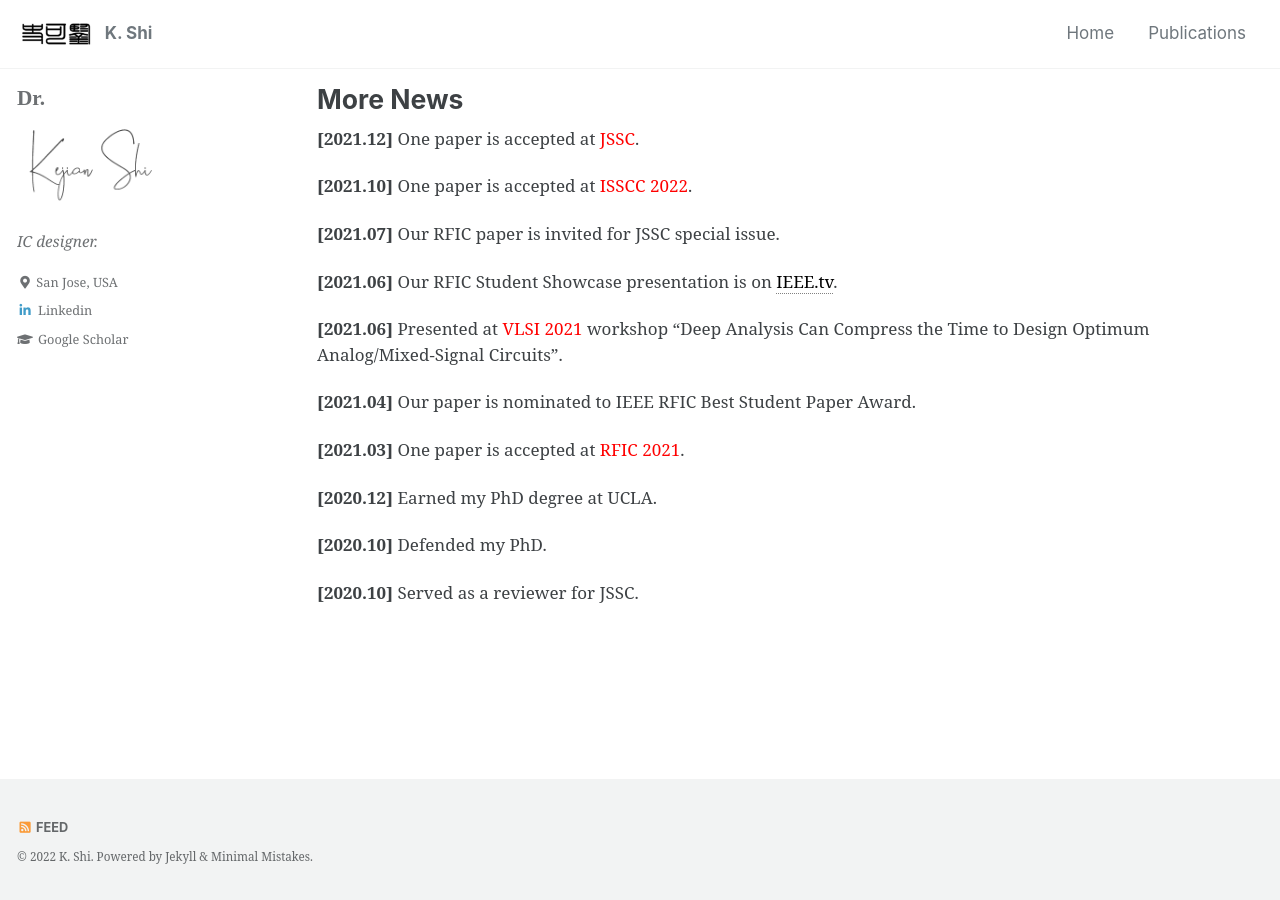
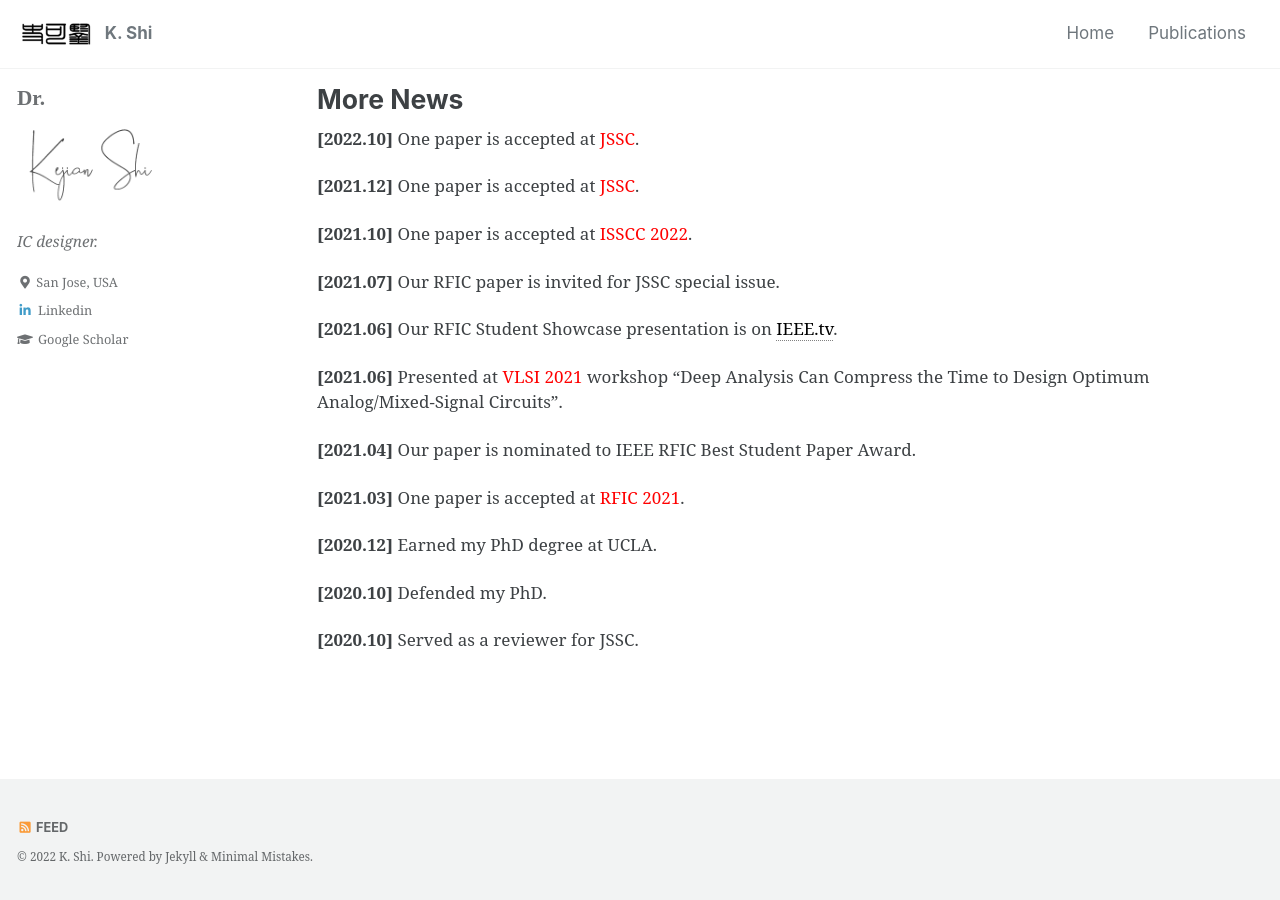
Before and after one commit to boythisdoor/boythisdoor.github.io, a Jekyll site: the page built from _pages/news.md, in a window 1280 px wide. Built offline with Jekyll 4.4.1, drawn with Linux system fonts in a browser that asks for light colours; cached includes are drawn as plain includes.

Commit message:
Update news.md

```diff
--- a/_pages/news.md
+++ b/_pages/news.md
@@ -6,6 +6,9 @@ classes: wide
 modified: 5-28-2019
 comments: false
 ---
+
+**[2022.10]** One paper is accepted at <span style="color:red">JSSC</span>.
+
 **[2021.12]** One paper is accepted at <span style="color:red">JSSC</span>.
 
 **[2021.10]** One paper is accepted at <span style="color:red">ISSCC 2022</span>.
```
